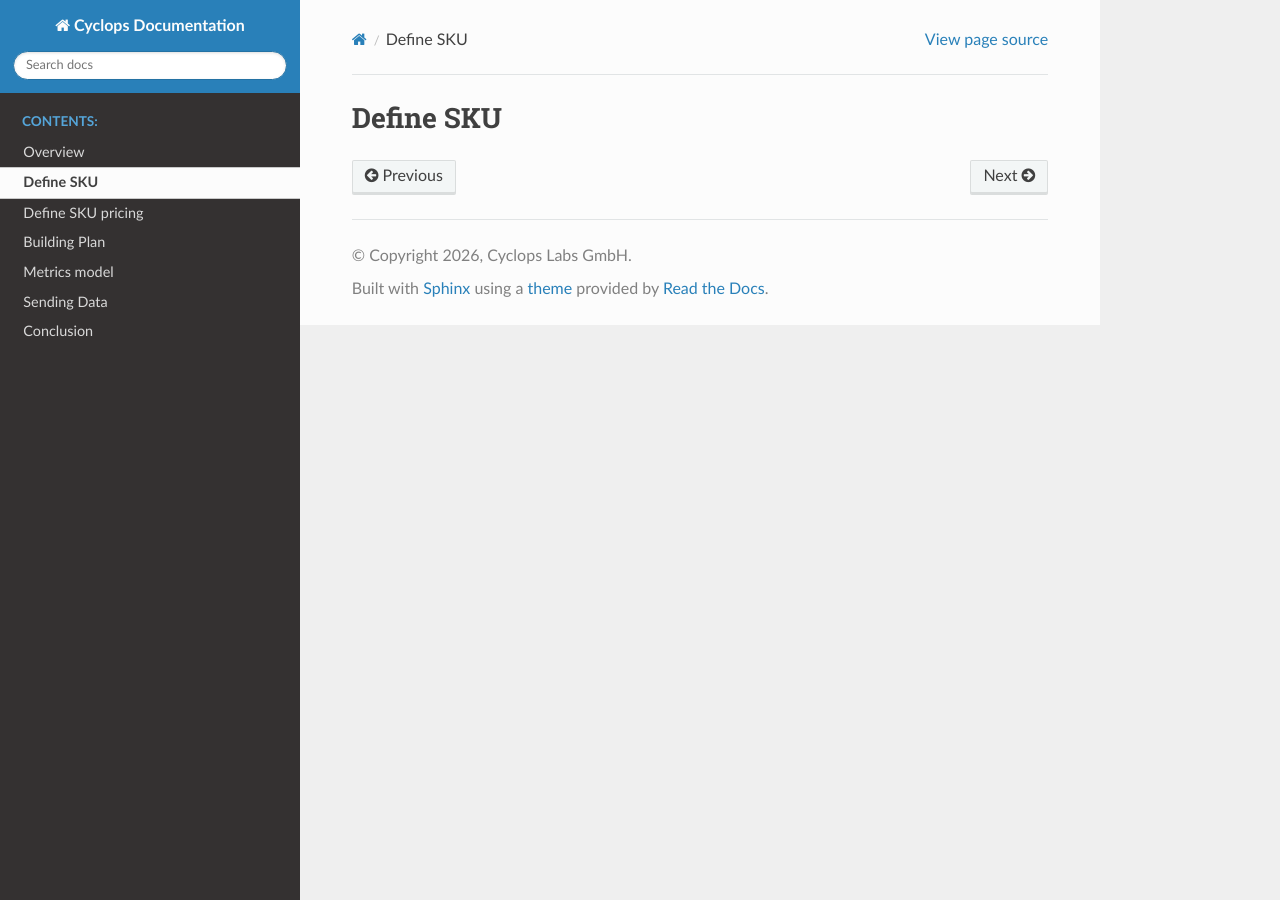
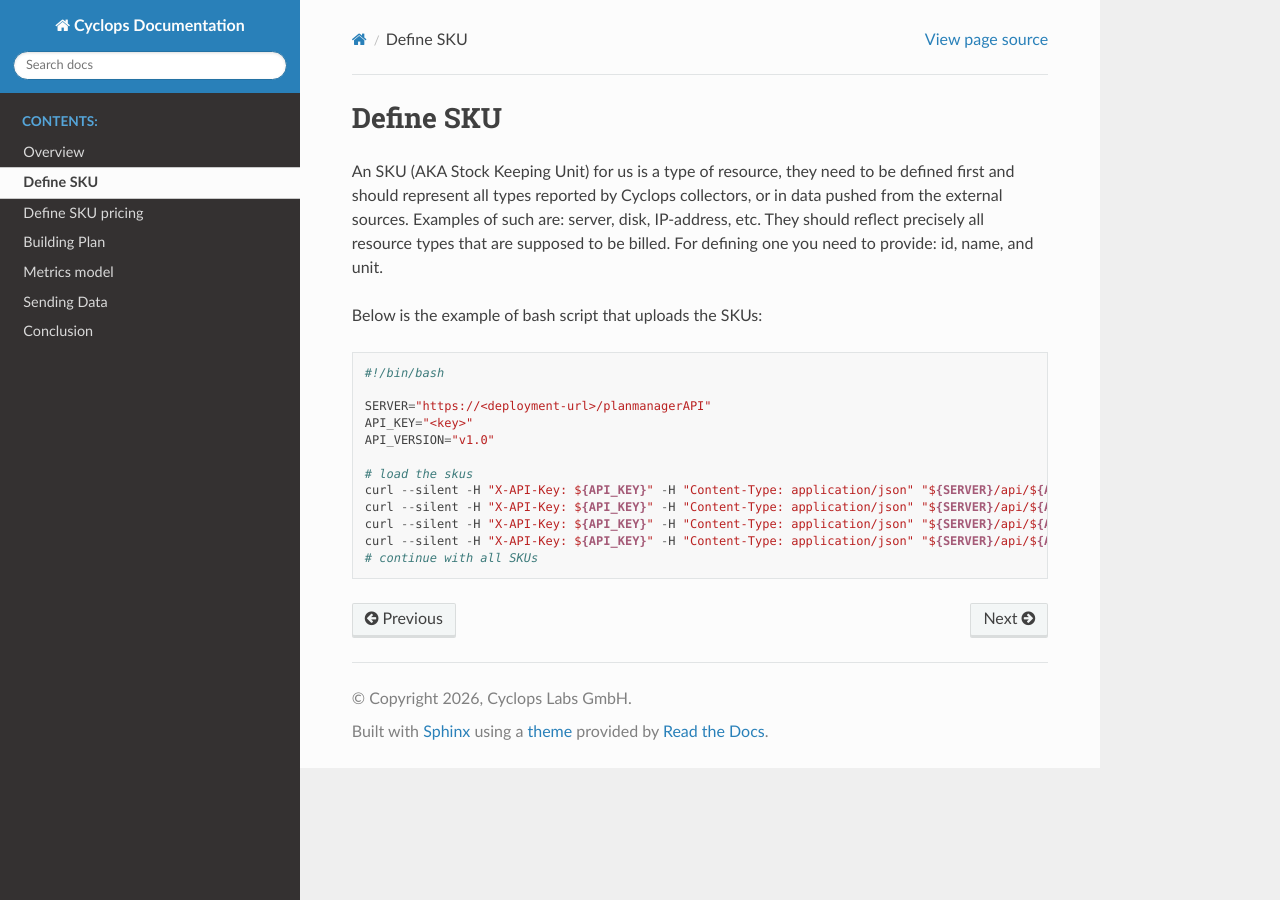
Before and after one commit to Cyclops-Labs/documentation, a Sphinx documentation site: the page built from docs/source/sku.rst, in a window 1280 px wide. Built offline with Sphinx 7.4.7 and the Read the Docs theme 3.1.0, drawn with Linux system fonts in a browser that asks for light colours.

Commit message:
Add SKU creation guide

```diff
--- a/docs/source/sku.rst
+++ b/docs/source/sku.rst
@@ -1,3 +1,22 @@
 ================
 Define SKU
 ================
+
+An SKU (AKA Stock Keeping Unit) for us is a type of resource, they need to be defined first and should represent all types reported by Cyclops collectors, or in data pushed from the external sources.
+Examples of such are: server, disk, IP-address, etc. They should reflect precisely all resource types that are supposed to be billed.
+For defining one you need to provide: id, name, and unit.
+
+Below is the example of bash script that uploads the SKUs::
+
+    #!/bin/bash
+
+    SERVER="https://<deployment-url>/planmanagerAPI"
+    API_KEY="<key>"
+    API_VERSION="v1.0"
+
+    # load the skus
+    curl --silent -H "X-API-Key: ${API_KEY}" -H "Content-Type: application/json" "${SERVER}/api/${API_VERSION}/sku" -X POST -d '{ "id":  "1", "name": "cpu001ram001", "unit": "Instance" }'
+    curl --silent -H "X-API-Key: ${API_KEY}" -H "Content-Type: application/json" "${SERVER}/api/${API_VERSION}/sku" -X POST -d '{ "id":  "2", "name": "cpu001ram002", "unit": "Instance" }'
+    curl --silent -H "X-API-Key: ${API_KEY}" -H "Content-Type: application/json" "${SERVER}/api/${API_VERSION}/sku" -X POST -d '{ "id":  "3", "name": "cpu002ram004", "unit": "Instance" }'
+    curl --silent -H "X-API-Key: ${API_KEY}" -H "Content-Type: application/json" "${SERVER}/api/${API_VERSION}/sku" -X POST -d '{ "id":  "4", "name": "cpu004ram008", "unit": "Instance" }'
+    # continue with all SKUs
```
